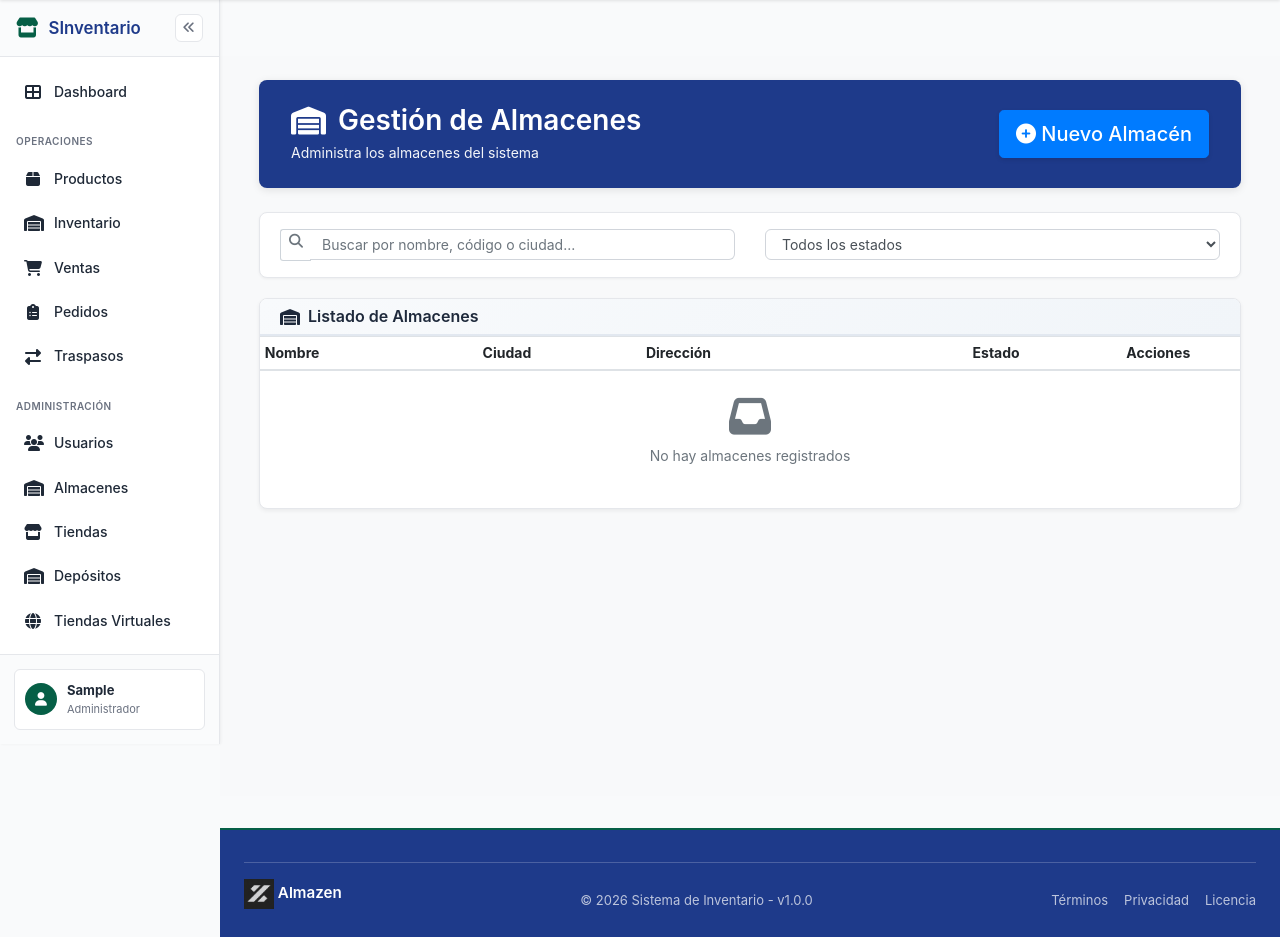
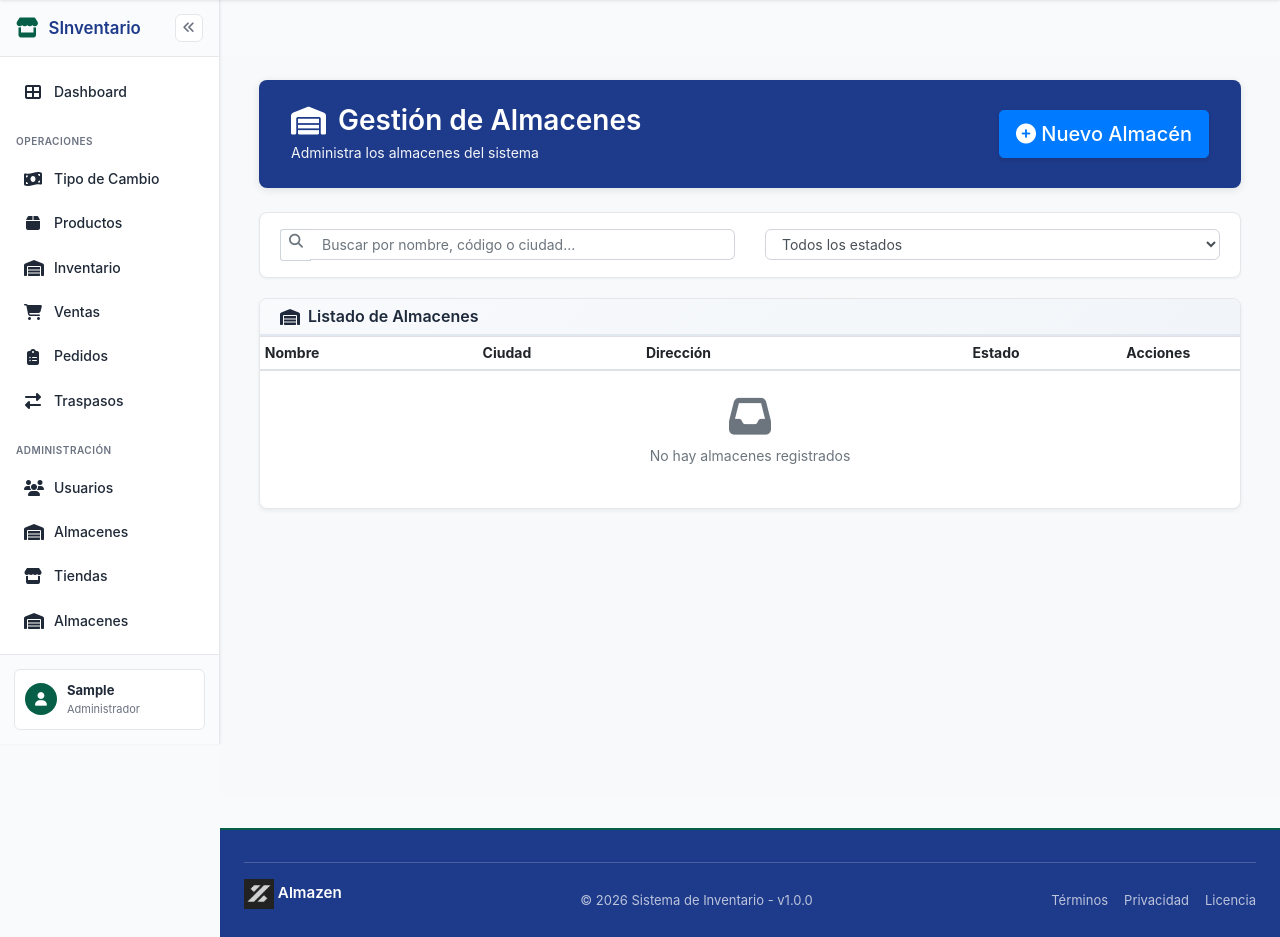
Before and after one commit to Guilder23/Sistema-Inventarios, a Django app: page /almacenes/ in a window 1280 px wide. Shown: the part 56-993 px from the top of the page. Run offline with Django 5.2, Linux system fonts and the light colour scheme; the visitor is signed in with stand-in values (Sample User, id 1); data comes from the database, SQL or seed files in the repository; data that the repository does not hold is empty; parts of the project's set-up code (start-up, migrations or seed data) failed here and were passed over; some libraries are stand-ins or nearby versions.

Commit message:
Revert "sidebar deposito"
This reverts commit 879e8a8a0fc1c4e0a64f41e79833fd6f4d9c589f.

```diff
--- a/templates/componentes/sidebar.html
+++ b/templates/componentes/sidebar.html
@@ -27,7 +27,16 @@
             <li class="sidebar-section">
                 <span class="sidebar-section-title">OPERACIONES</span>
             </li>
-
+{% if user.is_superuser or user.perfil.rol == 'almacen' %}
+<li class="sidebar-item">
+    <a href="{% url 'listar_monedas' %}"
+       class="sidebar-link {% if request.resolver_match.url_name == 'listar_monedas' %}active{% endif %}"
+       title="Gestión de Monedas">
+        <i class="fas fa-money-bill-wave"></i>
+        <span>Tipo de Cambio</span>
+    </a>
+</li>
+{% endif %}
             <!-- Productos - Almacén y Administradores -->
             {% if user.is_superuser or user.is_staff or user.perfil.rol == 'almacen' %}
             {% with url_actual=request.resolver_match.url_name %}
@@ -231,12 +240,12 @@
             </li>
             {% endif %}
 
-            <!-- Depósitos - Solo Administradores -->
+            <!-- Almacenes - Solo Administradores -->
             {% if user.is_superuser %}
             <li class="sidebar-item">
-                <a href="{% url 'depositos:listar' %}" class="sidebar-link {% if 'depositos' in request.resolver_match.url_name %}active{% endif %}" title="Depósitos">
+                <a href="{% url 'almacenes:listar' %}" class="sidebar-link {% if 'almacenes' in request.resolver_match.url_name %}active{% endif %}" title="Almacenes">
                     <i class="fas fa-warehouse"></i>
-                    <span>Depósitos</span>
+                    <span>Almacenes</span>
                 </a>
             </li>
             {% endif %}
```
